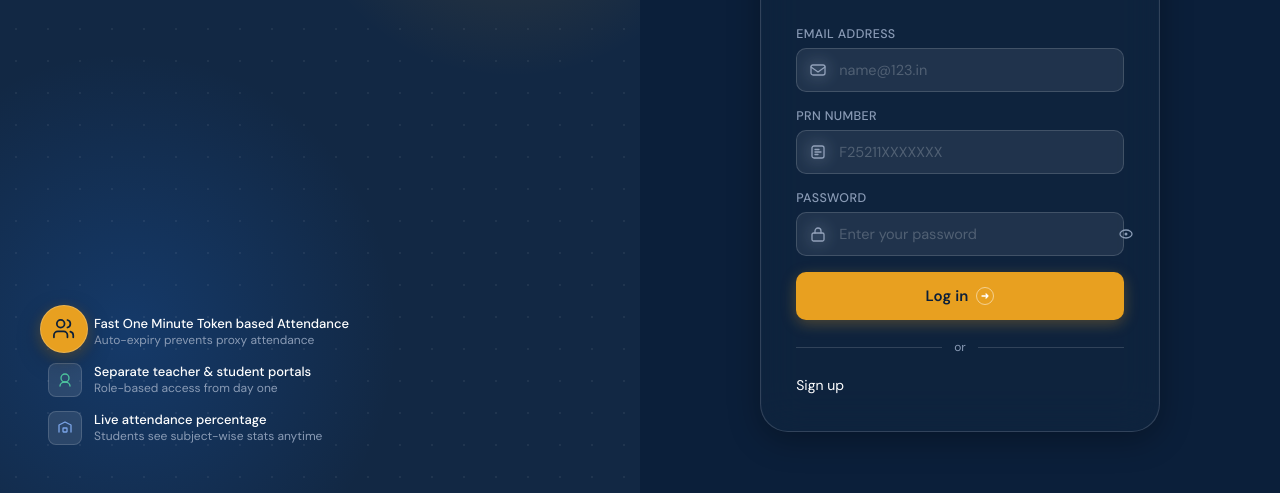
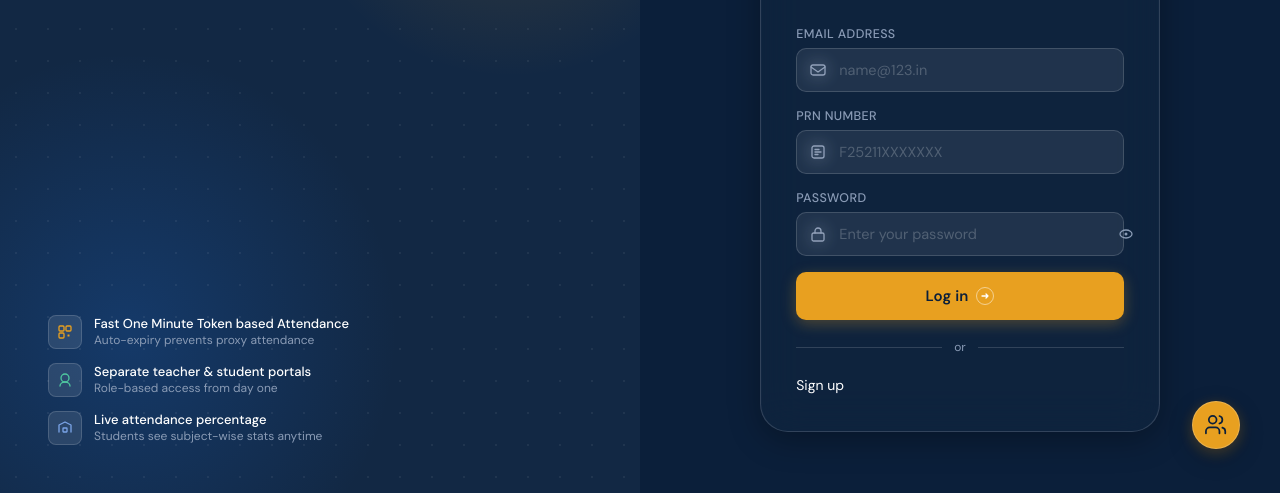
Before and after one commit to omkar0816/TEAM-Project-1, a website: page index.html in a window 1280 px wide. Shown: the part 307-800 px from the top of the page. Drawn offline with Linux system fonts and the light colour scheme.

Commit message:
info table placing

```diff
--- a/index.html
+++ b/index.html
@@ -488,9 +488,9 @@
 
     /* ── Team information ── */
     .team-info-toggle-btn {
-      position: fixed;
-      left: 2.50rem;
-      bottom: 8.75rem;
+      position: absolute;
+      right: 2.50rem;
+      bottom: 2.75rem;
       width: 3rem;
       height: 3rem;
       display: inline-flex;
```
